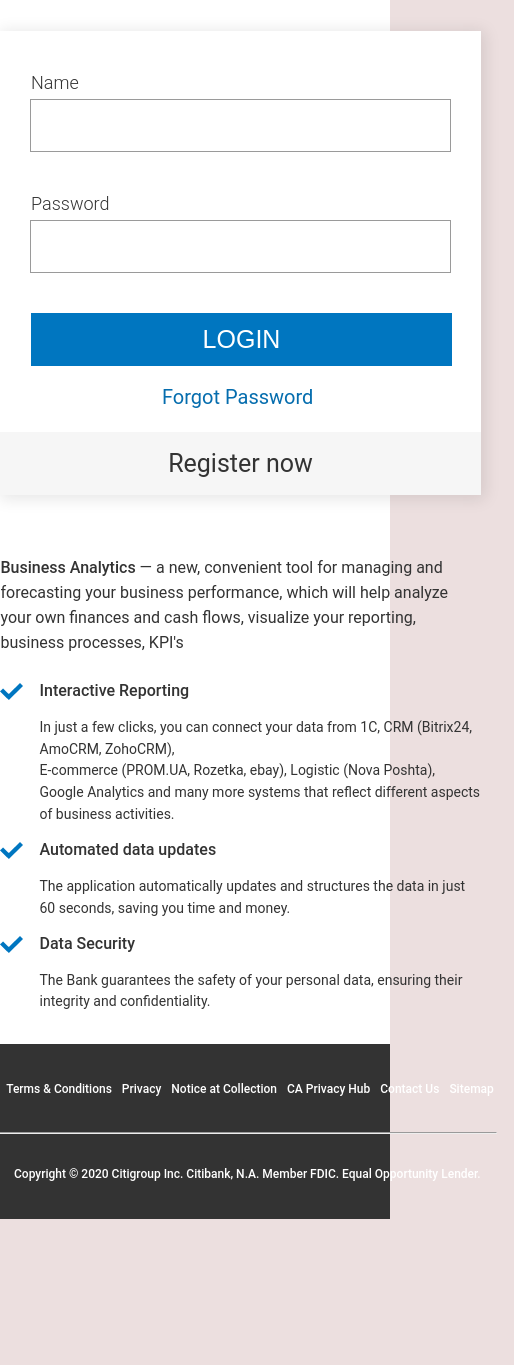
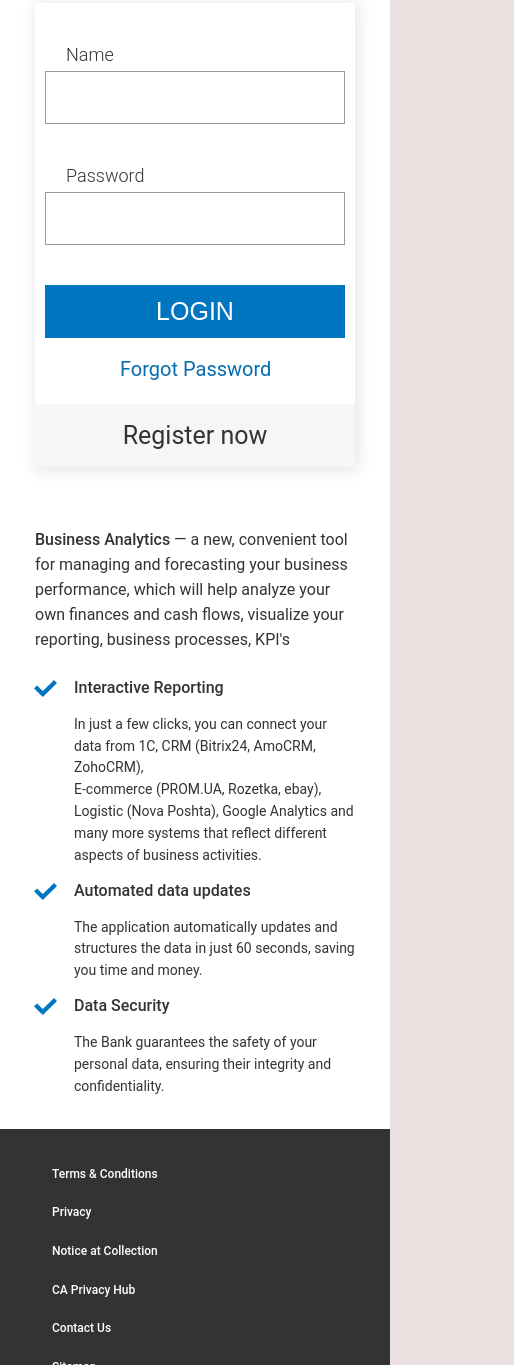
Before and after one commit to semisto/City, a plain HTML site: page index.html in a window 390 px wide. Shown: the part 635-2000 px from the top of the page, 514 px wide, since content can reach past the window. Before the commit the page ends 1854 px from the top, so only its background shows below. Drawn offline with Linux system fonts and the light colour scheme.

Commit message:
mobile correction

```diff
--- a/style.css
+++ b/style.css
@@ -23,6 +23,7 @@ body {
 .header {
 	margin: 0 auto;
 	max-width: 1920px;
+	padding: 0;
 }
 
 .header__panel1 {
@@ -39,7 +40,6 @@ body {
 	width: 1146px;
 	margin: 0 auto;
 	display: flex;
-	justify-items: left;
 }
 
 .logotype {
@@ -181,7 +181,7 @@ body {
 
 .main__item {
 	position: relative;
-	margin-top: 0px;
+	margin-top: 0;
 	margin-bottom: 12px;
 }
 
@@ -225,7 +225,7 @@ body {
 .footer__menu {
 	padding: 36px 0;
 	display: flex;
-	justify-content: end;
+	justify-content: flex-end;
 	width: 1178px;
 	margin: 0 -8px 0;
 }
@@ -236,7 +236,7 @@ body {
 	line-height: 156.69%;
 	color: #FFFFFF;
 	text-decoration: none;
-	padding: 0 0px;
+	padding: 0 0;
 	margin: 0 10px;
 }
 
@@ -270,7 +270,7 @@ body {
 	color: #FFFFFF;
 }
 
-/* Media queries */
+/* |||||||||||||||||||||||||Media queries|||||||||||||||||||| */
 
 @media screen and (max-width: 1830px) {
 	.main {
@@ -424,12 +424,80 @@ body {
 	}
 }
 
+@media screen and (max-width: 530px) {
+	.header__container {
+		width: 460px;
+	}
+
+	.header__container .logotype {
+		margin-left: 20px;
+	}
+
+	.footer__container {
+		width: auto;
+	}
+
+	.footer__menu {
+		flex-direction: column;
+		padding-left: 20px;
+		margin-right: 0;
+	}
+
+	.footer__item {
+		margin-bottom: 20px;
+	}
+
+	.footer__copyright {
+		position: static;
+		margin-bottom: 0;
+	}
+}
+
+@media (max-width: 481px) {
+	.header__container {
+		width: 320px;
+	}
+
+	.form {
+		width: 320px;
+	}
+
+	.form__input {
+		width: 300px;
+		padding-left: 5px;
+		margin-left: 10px;
+	}
+
+	.form__forgot {
+		margin-left: 85px;
+	}
+
+	.form__submit {
+		width: 300px;
+		margin-left: 10px;
+		margin-right: 0;
+	}
+
+	.main__column {
+		width: 320px;
+	}
+
+	.main__description {
+		width: 320px;
+	}
+
+	.main__list {
+		width: 320px;
+	}
+
+	.footer__container {
+		width: 320px;
+	}
+}
+
 /*||||||||||||||||||||||||||Style for todo.html ||||||||||||||||||||||||||||||||||*/
 
 .head {
-	/* max-width: 1920px; */
-	/* min-width: 320px; */
-	/* height: 797px; */
 	background: linear-gradient(180deg, #00AFED 0%, #00569A 100%);
 }
 
@@ -534,7 +602,7 @@ body {
 }
 
 .prime__message {
-	margin: 34px 0 34px 0px;
+	margin: 34px 0 34px 0;
 	font-weight: 700;
 	font-size: 60px;
 	line-height: 156.69%;
@@ -553,7 +621,7 @@ body {
 @media (max-width:1025px) {
 	.prime__message {
 		font-size: 40px;
-		margin: 20px 0 0px 0;
+		margin: 20px 0 0 0;
 	}
 }
 
@@ -588,7 +656,6 @@ body {
 
 .prime__list {
 	flex-direction: column;
-	/* background: var(--dark); */
 	color: var(--light);
 }
 
@@ -631,7 +698,7 @@ button,
 }
 
 #task-input {
-	flex: 1 1 0%;
+	flex: 1 1 0;
 	background-color: var(--darker);
 	padding: 1rem;
 	border-radius: 1rem;
@@ -675,7 +742,6 @@ button,
 
 main {
 	flex: 1 1 0%;
-	/* min-width: 800px; */
 	width: 100%;
 	margin: 0 auto;
 }
@@ -743,13 +809,9 @@ main {
 	color: var(--darkest);
 	font-size: 1.3rem;
 	width: 100%;
-	display: block;
 	transition: 0.4s;
 	padding-top: 10px;
-	/* height: 35px; */
 	display: inline-block;
-	/* min-height: 20px; */
-
 }
 
 @media (max-width: 769px) {
```
